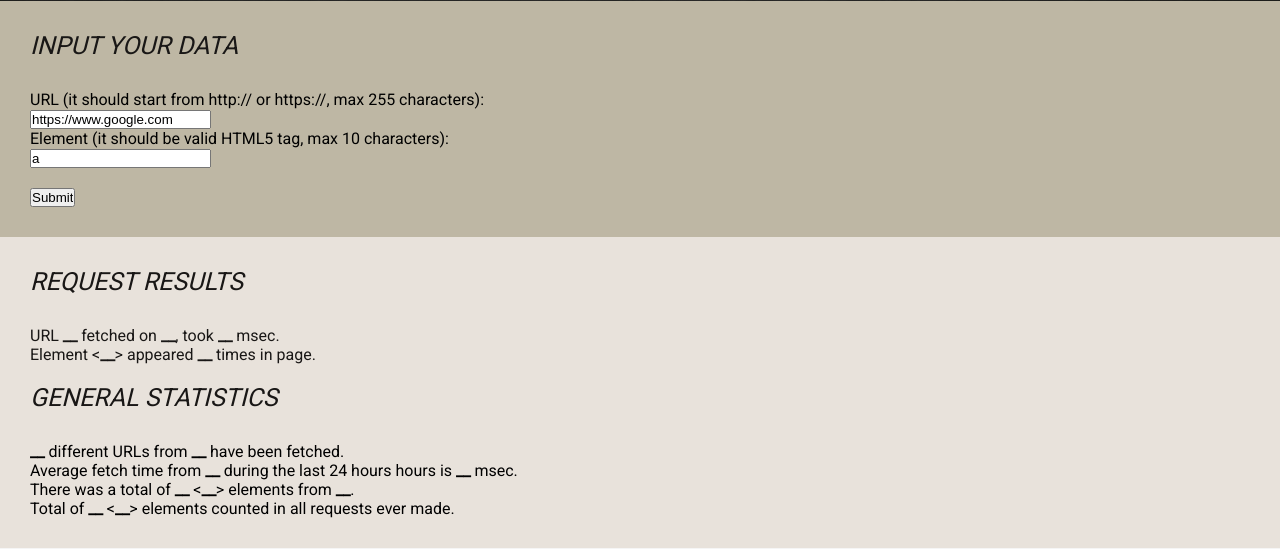
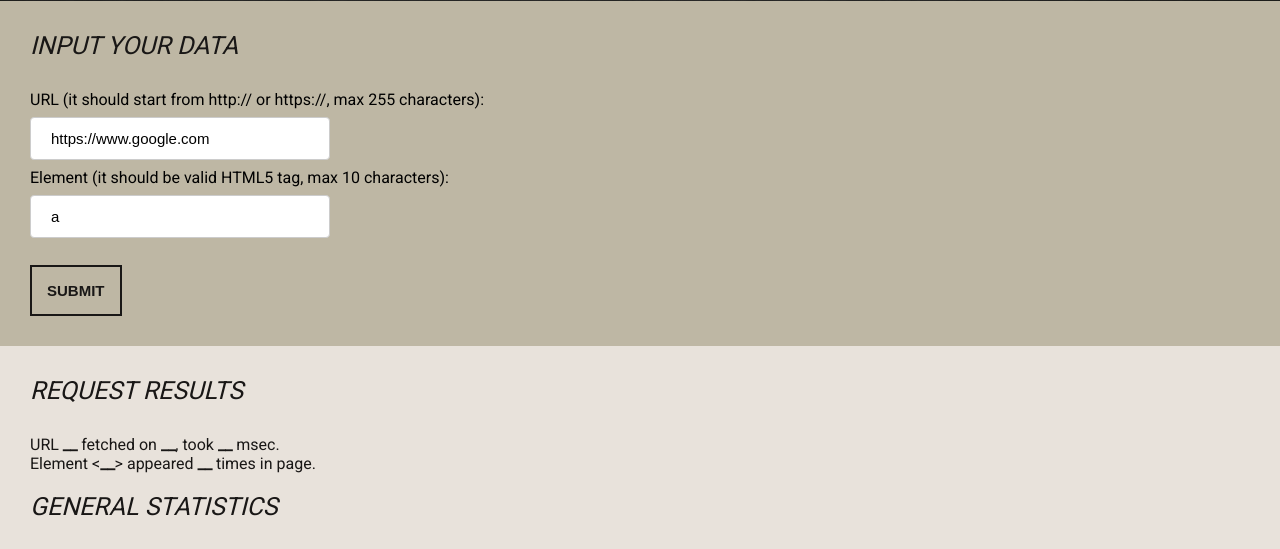
Before and after one commit to IgorBalamut/HTMLElementCounter, a PHP site: page /project/ in a window 1280 px wide. Shown: the part 784-1333 px from the top of the page. Run offline with PHP 8.4, Linux system fonts and the light colour scheme; some libraries are stand-ins or nearby versions.

Commit message:
improve form scc

```diff
--- a/css/styles.css
+++ b/css/styles.css
@@ -166,6 +166,39 @@
 	font-style: italic;
 	margin-bottom: 30px;
 }
+
+#counter input[type=text], select {
+  font-size: 15px;
+  min-width: 300px;
+  padding: 12px 20px;
+  margin: 8px 0;
+  display: inline-block;
+  border: 1px solid #ccc;
+  border-radius: 4px;
+  box-sizing: border-box;
+}
+
+input[type=submit] {
+	text-decoration: none;
+	display: block;
+	text-align: center;
+
+	font-size: 15px;
+	font-weight: bold;
+	padding: 15px;
+	text-transform: uppercase;
+	margin: 0 0;
+	background: transparent;
+	color: #191716;
+	border: 2px solid #191716;
+}
+
+input[type=submit]:hover {
+  background-color: #e6af2e;
+  color: #e8e2db;
+  border: 2px solid #e6af2e;
+}
+
 /** end of counter section **/
 
 /** results section **/
```
